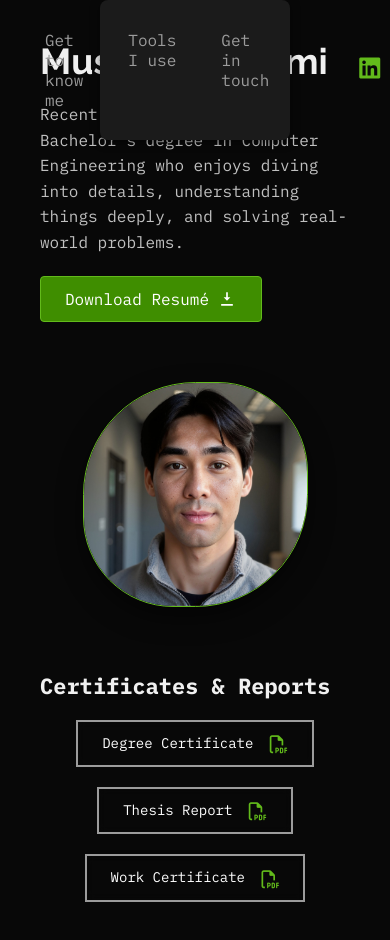
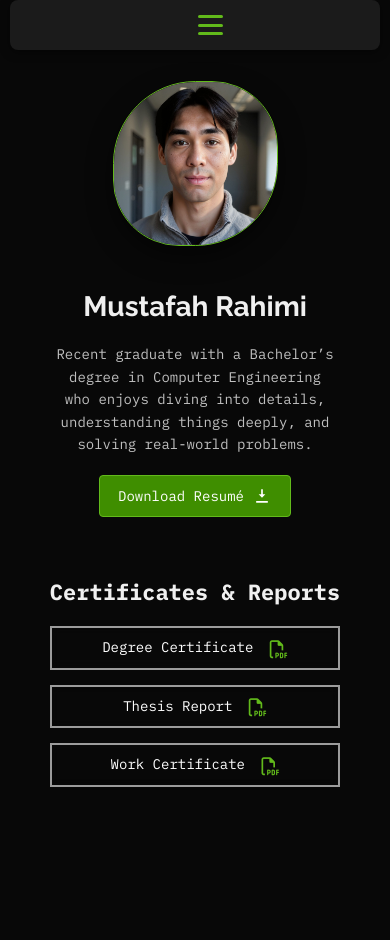
Before and after one commit to mustafahrahimi/mustafahrahimi.github.io, a plain HTML site: page index.html in a window 390 px wide. After the commit the page ends 844 px from the top, so only its background shows below. Drawn offline with Linux system fonts and the light colour scheme.

Commit message:
Make website responsive: add mobile layout, reorder intro section, and prepare navbar for hamburger menu

```diff
--- a/index.html
+++ b/index.html
@@ -12,21 +12,29 @@
 </head>
 <body>
     <header>
-        <nav>
-            <ul>
-                <li><a href="#">Home</a></li>
+        <nav class="navbar">
+            <div class="nav-left">
+            <ul class="nav-links">
+                <li><a href="index.html">Home</a></li>
                 <li><a href="#">Get to know me</a></li>
                 <li><a href="#">Tools I use</a></li>
                 <li><a href="#">Get in touch</a></li>
             </ul>
+            </div>
+
             <div class="social-icons">
-                <a href="https://www.linkedin.com/in/mustafah-rahimi-9976b3247/" target="_blank">
+            <a href="https://www.linkedin.com/in/mustafah-rahimi-9976b3247/" target="_blank">
                 <i class="fab fa-linkedin fa-lg"></i>
-                </a>
+            </a>
+            <a href="https://github.com/mustafahrahimi" target="_blank">
+                <i class="fab fa-github fa-lg"></i>
+            </a>
+            </div>
 
-                <a href="https://github.com/mustafahrahimi" target="_blank">
-                <i class="fab fa-github fa-lg"></i>
-                </a>
+            <div class="hamburger" id="hamburger">
+            <span></span>
+            <span></span>
+            <span></span>
             </div>
         </nav>
     </header>
--- a/script.js
+++ b/script.js
@@ -11,3 +11,11 @@ function downloadResume() {
     link.click();
     document.body.removeChild(link);
 }
+
+const hamburger = document.getElementById('hamburger');
+const navLinks = document.querySelector('.nav-links');
+
+hamburger.addEventListener('click', () => {
+  hamburger.classList.toggle('active');
+  navLinks.classList.toggle('active');
+});
--- a/style.css
+++ b/style.css
@@ -76,6 +76,64 @@ nav ul li a:hover {
     color: white;
 }
 
+/* Hamburger menu button */
+.hamburger {
+    display: none;
+    flex-direction: column;
+    cursor: pointer;
+    width: 25px;
+    height: 20px;
+    justify-content: space-between;
+}
+
+.hamburger span {
+    background: #62BA1B;
+    height: 3px;
+    width: 100%;
+    border-radius: 3px;
+    transition: 0.3s;
+}
+
+/* Responsive styles */
+@media (max-width: 900px) {
+    .nav-links {
+    display: none;
+    flex-direction: column;
+    position: absolute;
+    top: 80px;
+    left: 0;
+    width: 100%;
+    background-color: #1B1B1B;
+    padding: 20px 0;
+    text-align: center;
+    border-top: 1px solid rgba(255, 255, 255, 0.2);
+  }
+
+  .nav-links.active {
+    display: flex;
+  }
+
+  .hamburger {
+    display: flex;
+  }
+
+  .social-icons {
+    display: none;
+  }
+}
+
+/* Hamburger animation when active */
+.hamburger.active span:nth-child(1) {
+  transform: rotate(45deg) translateY(8px);
+}
+.hamburger.active span:nth-child(2) {
+  opacity: 0;
+}
+.hamburger.active span:nth-child(3) {
+  transform: rotate(-45deg) translateY(-8px);
+}
+
+
 /* Main content styling */
 main {
     flex: 1;
@@ -153,7 +211,7 @@ button {
     width: 225px;
     height: 225px;
     object-fit: cover;
-    border-radius: 50% 40% 50% 40%; /* irregular organic shape */
+    border-radius: 50% 40% 50% 40%;
     border: 1.5px solid #62BA1B;
     box-shadow: 0 10px 25px rgba(0,0,0,0.5);
 }
@@ -195,3 +253,122 @@ button {
     border-color: #fff;
     box-shadow: 0 0 10px #fff;
 }
+
+/* -------- RESPONSIVE DESIGN -------- */
+
+/* Tablets and smaller laptops */
+@media (max-width: 1024px) {
+    header {
+        width: calc(100% - 60px);
+        margin: 0 30px;
+        padding: 20px;
+    }
+
+    nav ul {
+        gap: 25px;
+    }
+
+    .intro {
+        flex-direction: column;
+        gap: 40px;
+        text-align: center;
+    }
+
+    .info {
+        text-align: center;
+    }
+
+    .photo img {
+        width: 200px;
+        height: 200px;
+    }
+
+    .certificates {
+        text-align: center;
+    }
+}
+
+/* Mobile phones */
+@media (max-width: 600px) {
+    header {
+        width: calc(100% - 20px);
+        margin: 0 10px;
+        flex-direction: column;
+        align-items: center;
+        gap: 15px;
+        padding: 15px;
+    }
+
+    nav ul {
+        flex-wrap: wrap;
+        justify-content: center;
+        gap: 15px;
+    }
+
+    .social-icons {
+        margin-left: 0;
+        justify-content: center;
+    }
+
+    .info h1 {
+        font-size: 28px;
+    }
+
+    .info p {
+        font-size: 14px;
+        max-width: 90%;
+        text-align: center;
+    }
+
+    .photo img {
+        width: 180px;
+        height: 180px;
+    }
+
+    button, .download-btn {
+        font-size: 14px;
+        padding: 10px 18px;
+    }
+
+    .certificates .buttons {
+        flex-direction: column;
+        gap: 15px;
+    }
+}
+
+@media (max-width: 900px) {
+  .intro {
+    flex-direction: column;
+    align-items: center;
+    text-align: center;
+  }
+
+  .photo {
+    order: 1;
+    margin-top: 24px;
+    margin-bottom: 0px;
+  }
+
+  .info {
+    order: 2    ;
+  }
+
+  .info h1,
+  .info p {
+    text-align: center;
+  }
+
+  .info p {
+    max-width: 90%;
+    margin: 0 auto 20px;
+  }
+
+  .download-btn {
+    margin: 0 auto;
+  }
+
+  .photo img {
+    width: 165px;
+    height: 165px;
+  }
+}
```
